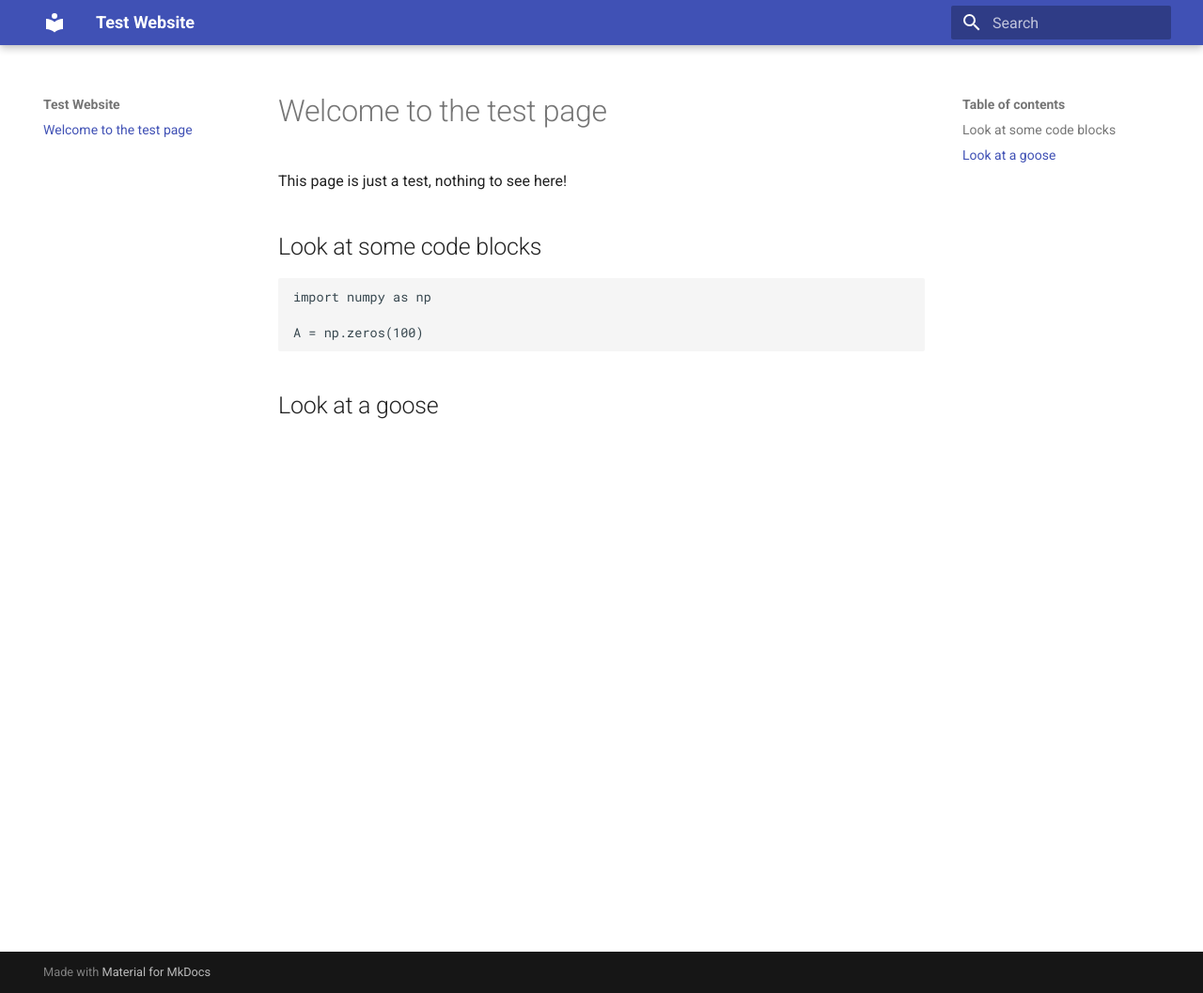
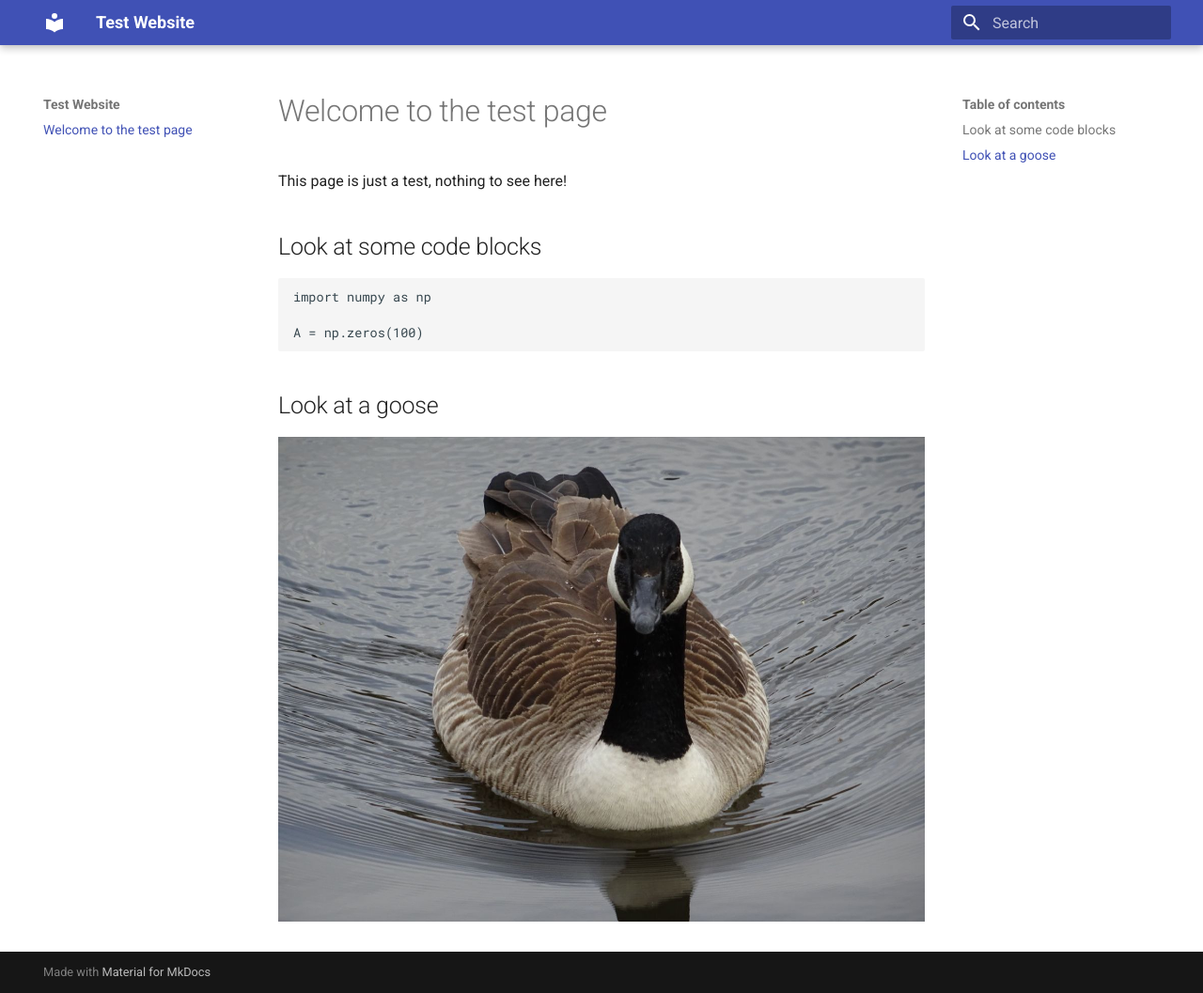
Before and after one commit to BarCharly/GithubPages_Test, an MkDocs documentation site: the page built from docs/index.md, in a window 1280 px wide and 1057 px high. Shown: the whole window at 94% size. Built offline with MkDocs 1.6.1 and Material for MkDocs 9.7.7, drawn with Linux system fonts in a browser that asks for light colours.

Commit message:
Update index.md

````diff
--- a/docs/index.md
+++ b/docs/index.md
@@ -11,3 +11,5 @@ A = np.zeros(100)
 ```
 
 ## Look at a goose
+
+![goose](assets/goose.jpg)
````
